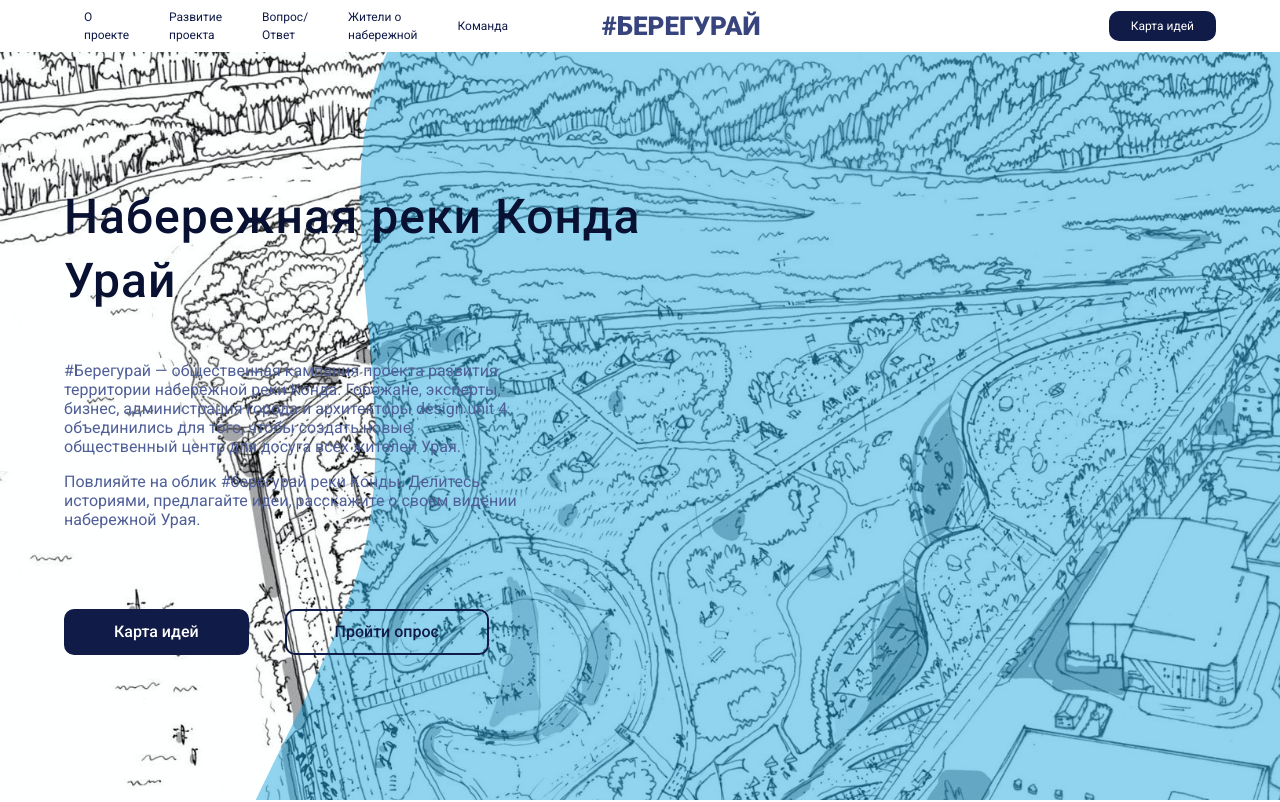
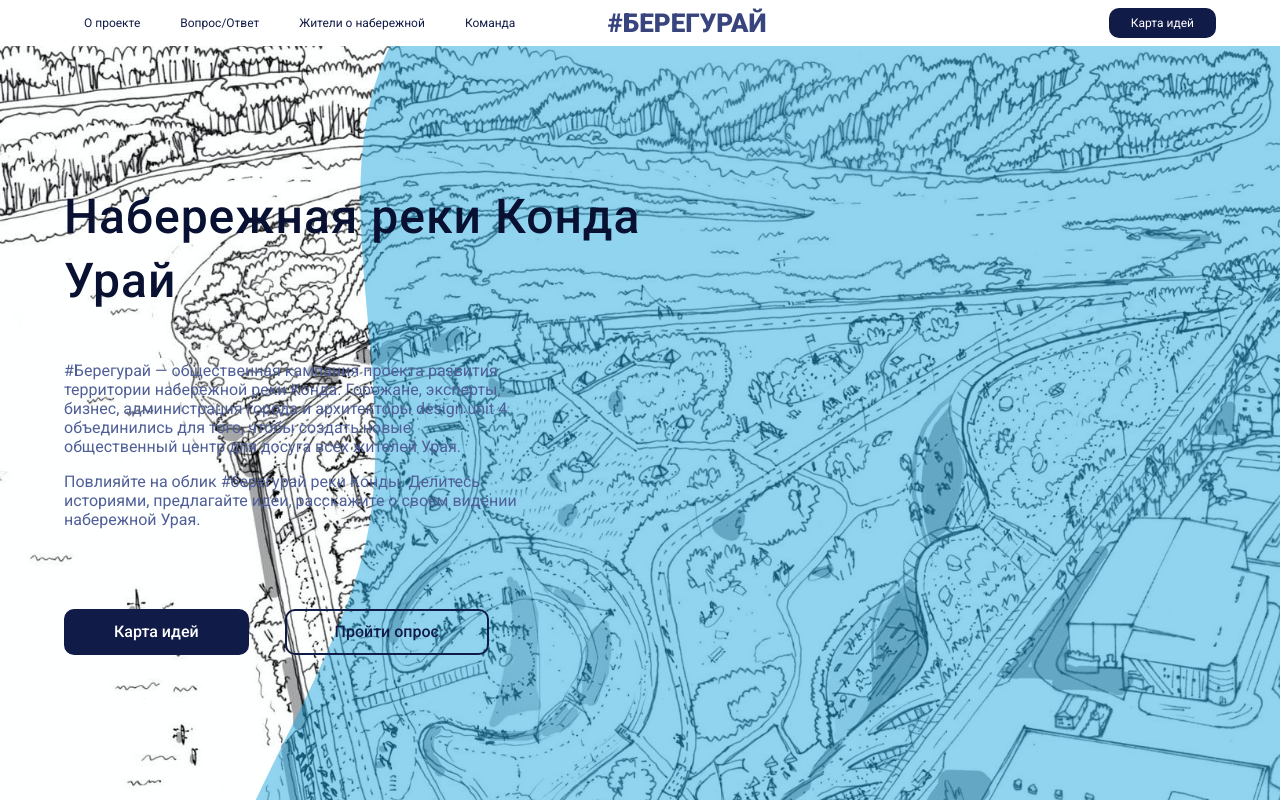
Before and after one commit to designunit/bereguray, a Next.js app: page / in a window 1280 px wide. Shown: the top 802 px of the page. Built offline with nearby package versions, Linux system fonts and the light colour scheme.

Commit message:
liza fix 4

```diff
--- a/src/components/Button/styles.module.css
+++ b/src/components/Button/styles.module.css
@@ -9,6 +9,8 @@
     display: flex;
     align-items: center;
     justify-content: center;
+
+    white-space: nowrap;
 }
 
 .button[disabled] {
--- a/src/components/PageLayout/index.tsx
+++ b/src/components/PageLayout/index.tsx
@@ -23,13 +23,6 @@ export const PageLayout: React.SFC = props => {
                             onClick={onClick}
                         >
                             О проекте
-                        </Button>
-                        <Button
-                            href={'#roadmap'}
-                            theme={'link'}
-                            onClick={onClick}
-                        >
-                            Развитие проекта
                         </Button>
                         <Button
                             href={'/#faq'}
```
